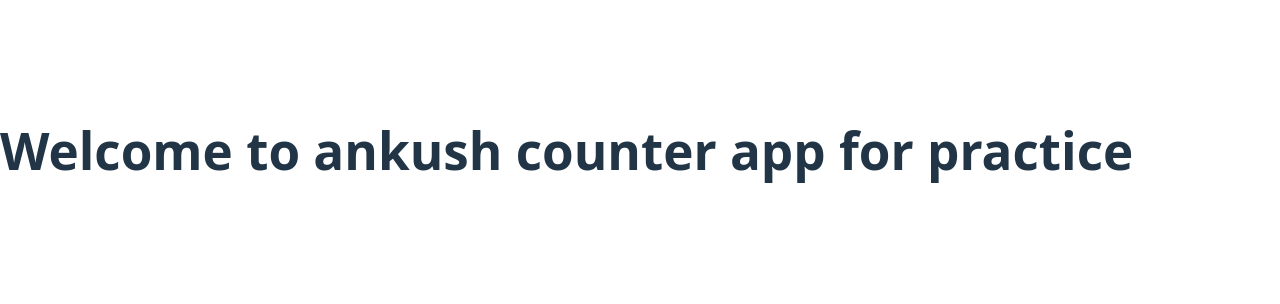
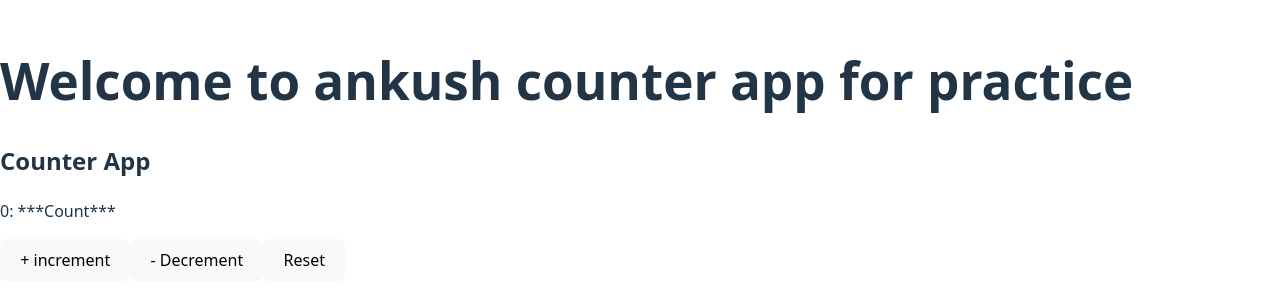
Before and after one commit to ankushpille/react-todo-app, a React (Vite) app: page / in a window 1280 px wide. Shown: the part 250-554 px from the top of the page. Built offline with nearby package versions, Linux system fonts and the light colour scheme.

Commit message:
simple  counter application

```diff
--- a/src/App.jsx
+++ b/src/App.jsx
@@ -20,6 +20,7 @@ import WindowSizeDisplay from "./useWindowSize"
 import UseMemoExample from "./UseMemoExample"
 import UseEffectExample1 from "./UseEffectExampl1"
 import Counter from '../Counter'
+import Counter1 from './Counter1'
 
 
 function App() {
@@ -53,6 +54,7 @@ function App() {
        {/* <UseEffectExample1/> */}
        {/* <Counter/> */}
        <h1>Welcome to ankush counter app for practice</h1>
+       <Counter1 />
 
     </>
   )
--- /dev/null
+++ b/src/Counter1.jsx
@@ -0,0 +1,31 @@
+import { useState } from "react";
+
+function Counter1() {
+  const [count, setCount] = useState(0);
+
+  const handleIncrement = () => {
+    setCount(count + 1);
+  };
+
+  const handleDecrement = () => {
+    setCount(count - 1);
+  };
+
+  const handleReset = () => {
+    setCount(0);
+  };
+
+  return (
+    <>
+      <h2>Counter App</h2>
+      <p>{count}: ***Count***</p>
+
+      <button onClick={handleIncrement}>+ increment</button>
+      <button onClick={handleDecrement}>- Decrement</button>
+      <button onClick={handleReset}>Reset</button>
+    </>
+  );
+}
+
+
+export default Counter1;
```
